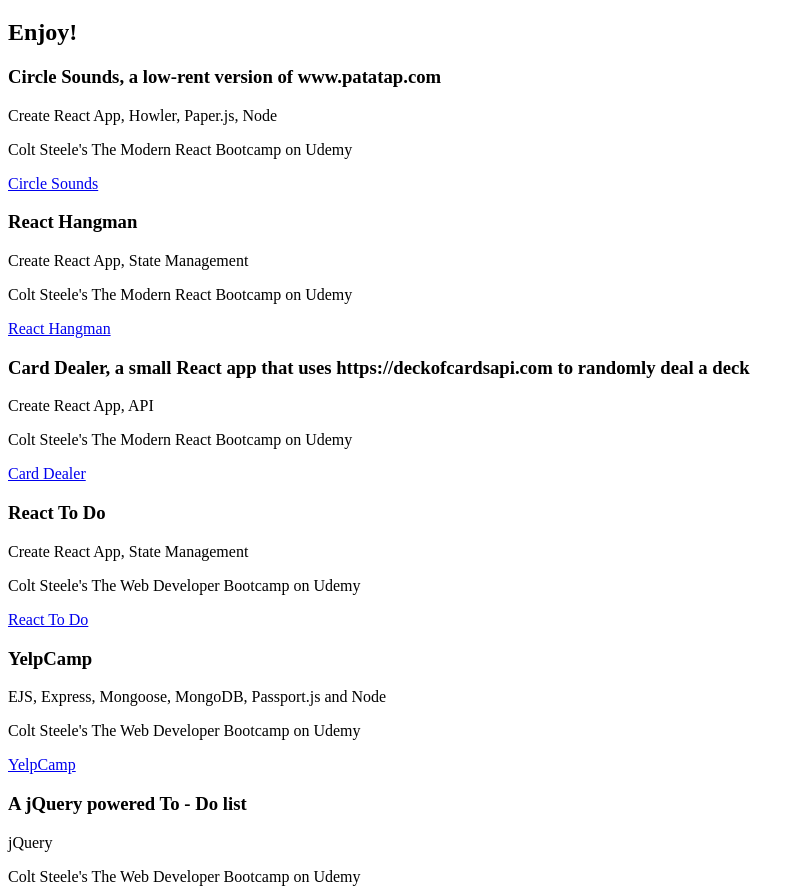
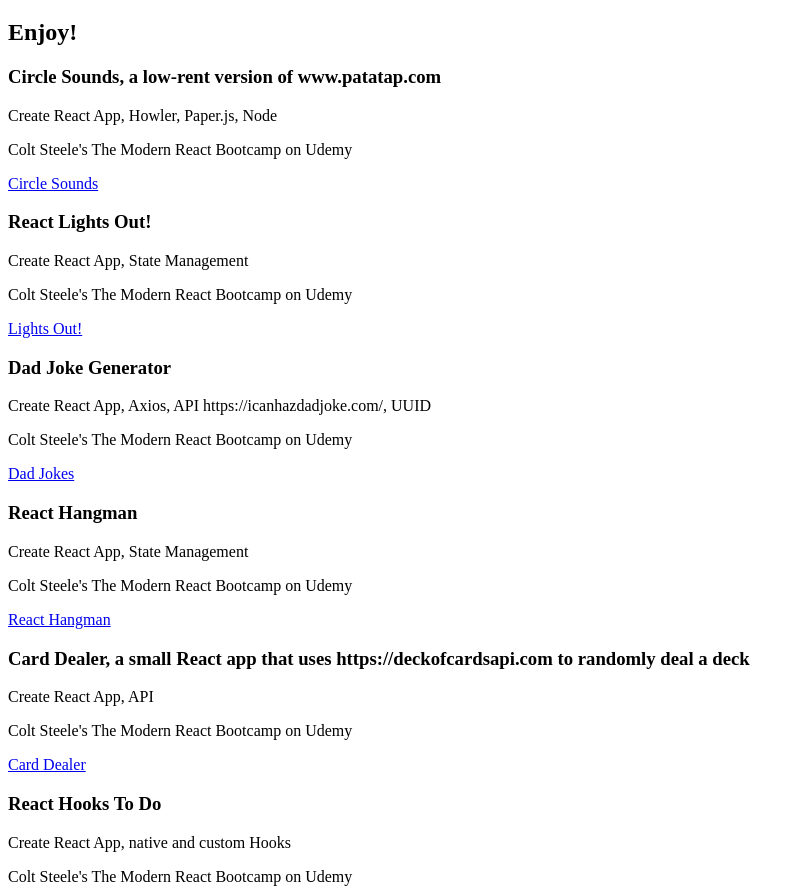
Before and after one commit to CPMSP/cpmsp.github.io, a plain HTML site: page index.html in a window 1280 px wide. Shown: the part 61-952 px from the top of the page, without its empty margins (0-805 px from the left). Drawn offline with Linux system fonts and the light colour scheme.

Commit message:
corrected site

```diff
--- a/index.html
+++ b/index.html
@@ -9,10 +9,20 @@
     <h1>This is my Project Page</h1>
     <h2>Enjoy!</h2>
 
-    <h3>Circle Sounds, a low-rent version of www.patatap.com</h3>
+    <h3>Circle Sounds, a low-rent version of <a>www.patatap.com</a></h3>
     <p>Create React App, Howler, Paper.js, Node</p>
     <p>Colt Steele's The Modern React Bootcamp on Udemy</p>
     <a href="https://cpmsp.github.io/patatapclone">Circle Sounds</a>
+
+    <h3>React Lights Out!</h3>
+    <p>Create React App, State Management</p>
+    <p>Colt Steele's The Modern React Bootcamp on Udemy</p>
+    <a href="https://cpmsp.github.io/reactlightsout">Lights Out!</a>
+
+    <h3>Dad Joke Generator</h3>
+    <p>Create React App, Axios, API https://icanhazdadjoke.com/, UUID</p>
+    <p>Colt Steele's The Modern React Bootcamp on Udemy</p>
+    <a href="https://cpmsp.github.io/dadjokes">Dad Jokes</a>
 
     <h3>React Hangman</h3>
     <p>Create React App, State Management</p>
@@ -23,6 +33,11 @@
     <p>Create React App, API</p>
     <p>Colt Steele's The Modern React Bootcamp on Udemy</p>
     <a href="https://cpmsp.github.io/carddealer">Card Dealer</a>
+
+    <h3>React Hooks To Do</h3>
+    <p>Create React App, native and custom Hooks</p>
+    <p>Colt Steele's The Modern React Bootcamp on Udemy</p>
+    <a href="https://cpmsp.github.io/hooksToDo">Hooks To Do</a>
 
     <h3>React To Do</h3>
     <p>Create React App, State Management</p>
@@ -46,7 +61,7 @@
 
     <h3>Rock Paper Scissors from The Odin Project **Under Construction**</h3>
     <p>The Odin Project</p>
-    <a href="https://cpmsp.github.io/rockpaperscissiors">RPS</a>
+    <a href="https://cpmsp.github.io/rockpaperscissors">RPS</a>
 
     <h3>A Google Homepage 'Clone'</h3>
     <p>HTML5, CSS3</p>
```
